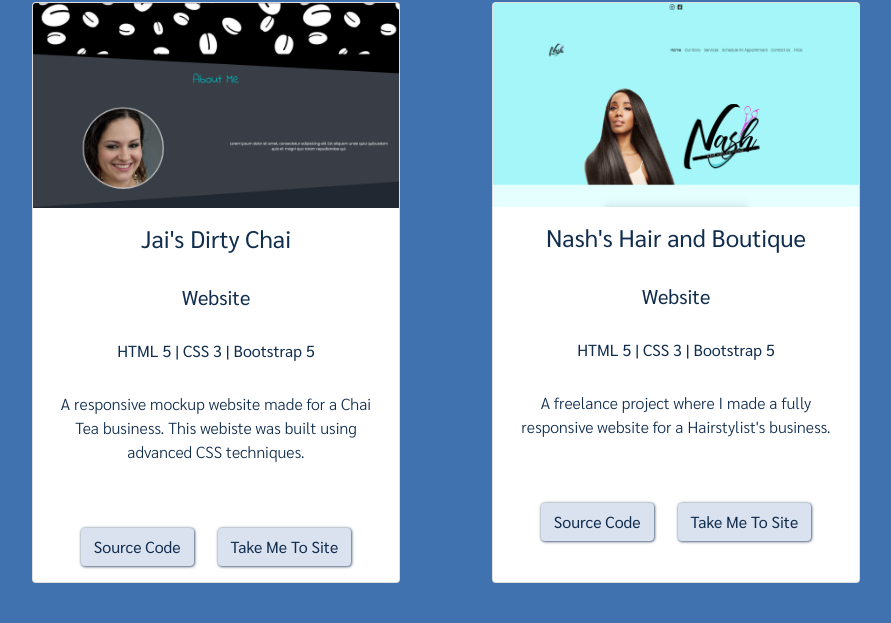
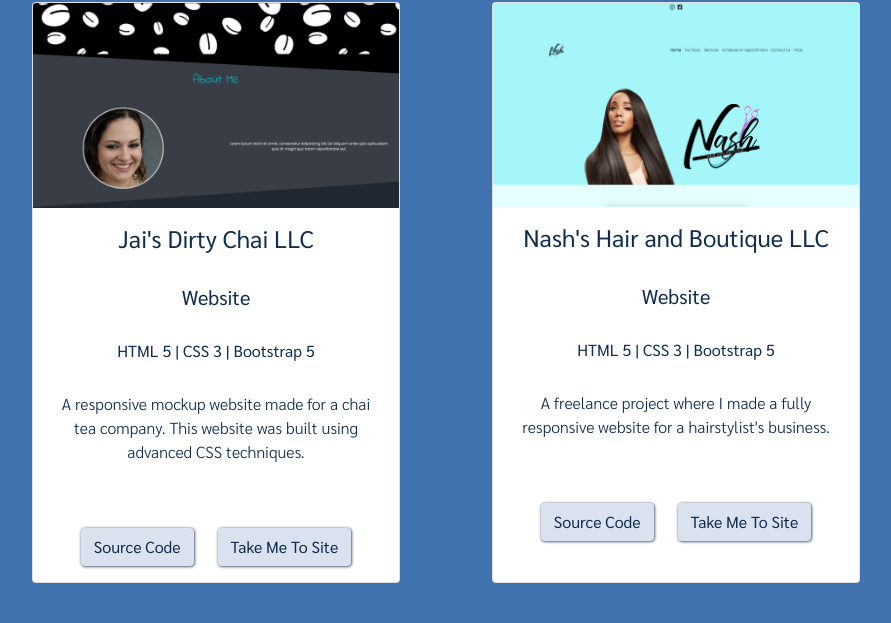
Before and after one commit to DushaneJackson/dushanejackson.github.io, a plain HTML site: page index.html in a window 1280 px wide. Shown: the part 2135-2758 px from the top of the page, without its empty margins (194-1085 px from the left). Drawn offline with nearby package versions, Linux system fonts and the light colour scheme; a web font is replaced by a local one.

Commit message:
Add files via upload

```diff
--- a/index.html
+++ b/index.html
@@ -80,12 +80,15 @@
             </div>
             <div class="aboutme2 col-lg-6">
                 <h1 class="sectiontitle aboutmetitle">About Me</h1>
-                <p class="aboutmetext"><strong class="aboutme_characteristics">Determined</strong> &#183; <strong class="aboutme_characteristics">Motivated</strong class="aboutme_characteristics"> &#183;
-                    <strong class="aboutme_characteristics">Focused</strong> &#183; <strong class="aboutme_characteristics">Energized by music</strong> <br><br>
+                <p class="aboutmetext"><strong class="aboutme_characteristics">Determined</strong> &#183; <strong
+                        class="aboutme_characteristics">Motivated</strong class="aboutme_characteristics"> &#183;
+                    <strong class="aboutme_characteristics">Focused</strong> &#183; <strong
+                        class="aboutme_characteristics">Energized by music</strong> <br><br>
                     <span class="aboutme_maintext">What started as a simple “Hello World” has grown into a passion for
                         creating stunning websites and user experiences. Web development has afforded me the vehicle to
                         express my creativity professionally. I take pride in learning new and innovative tools
-                        that could best serve the clients that I work with. It isn’t about the race, but the journey, and
+                        that could best serve the clients that I work with. It isn’t about the race, but the journey,
+                        and
                         I am in stride. <span class="emoji">🏃🏾‍♂️</span></span>
 
 
@@ -168,10 +171,11 @@
                 <div class="card h-100">
                     <img src="images/jai website screenshot.png" class="card-img-top" alt="Jai Dirty Chai Photo">
                     <div class="card-body">
-                        <h4 class="card-title">Jai's Dirty Chai</h4><br>
+                        <h4 class="card-title">Jai's Dirty Chai LLC</h4><br>
                         <h5 class="card-title">Website</h5><br>
                         <h6 class="card-title">HTML 5 | CSS 3 | Bootstrap 5</h6><br>
-                        <p class="card-text">A responsive mockup website made for a Chai Tea business. This webiste was built using advanced CSS techniques.</p>
+                        <p class="card-text">A responsive mockup website made for a chai tea company. This website was
+                            built using advanced CSS techniques.</p>
                         <br><br>
                         <a class="work-btns btn btn-default"
                             href="https://github.com/DushaneJackson/Jais-Dirty-Chai-Mockup-Website"
@@ -202,8 +206,8 @@
                                 </div>
                             </div>
                         </div> -->
-                        <a class="work-btns btn btn-default" href="http://bit.ly/jaisdirtychai"
-                            target="_blank">Take Me To Site</a>
+                        <a class="work-btns btn btn-default" href="http://bit.ly/jaisdirtychai" target="_blank">Take Me
+                            To Site</a>
                     </div>
                 </div>
             </div>
@@ -212,11 +216,11 @@
                 <div class="card h-100">
                     <img src="images/nashhair.png" class="card-img-top" alt="Nash Hair Photo">
                     <div class="card-body">
-                        <h4 class="card-title">Nash's Hair and Boutique</h4><br>
+                        <h4 class="card-title">Nash's Hair and Boutique LLC</h4><br>
                         <h5 class="card-title">Website</h5><br>
                         <h6 class="card-title">HTML 5 | CSS 3 | Bootstrap 5</h6><br>
                         <p class="card-text">A freelance project where I made a fully responsive website for a
-                            Hairstylist's business.</p>
+                            hairstylist's business.</p>
                         <br><br>
                         <a class="work-btns btn btn-default"
                             href="https://github.com/DushaneJackson/Nash-hair-and-boutique-mockwebsite"
```
